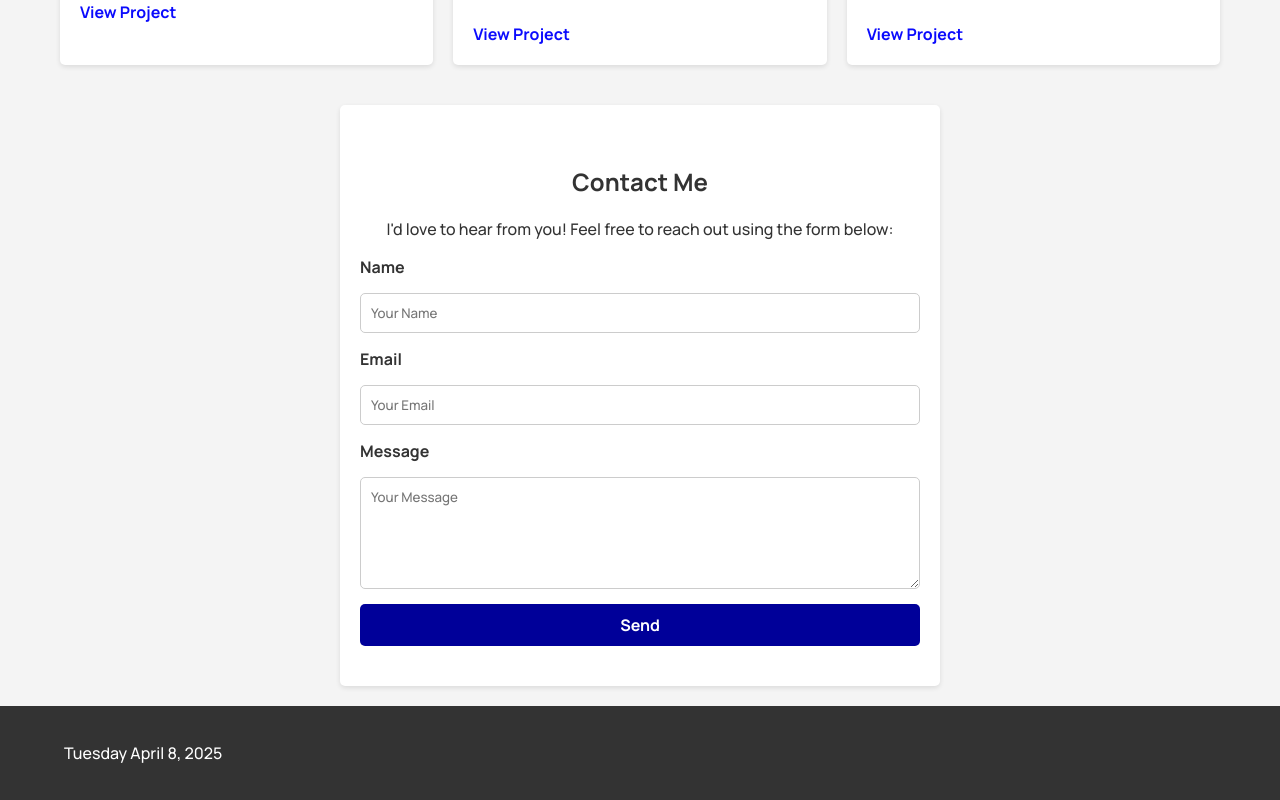
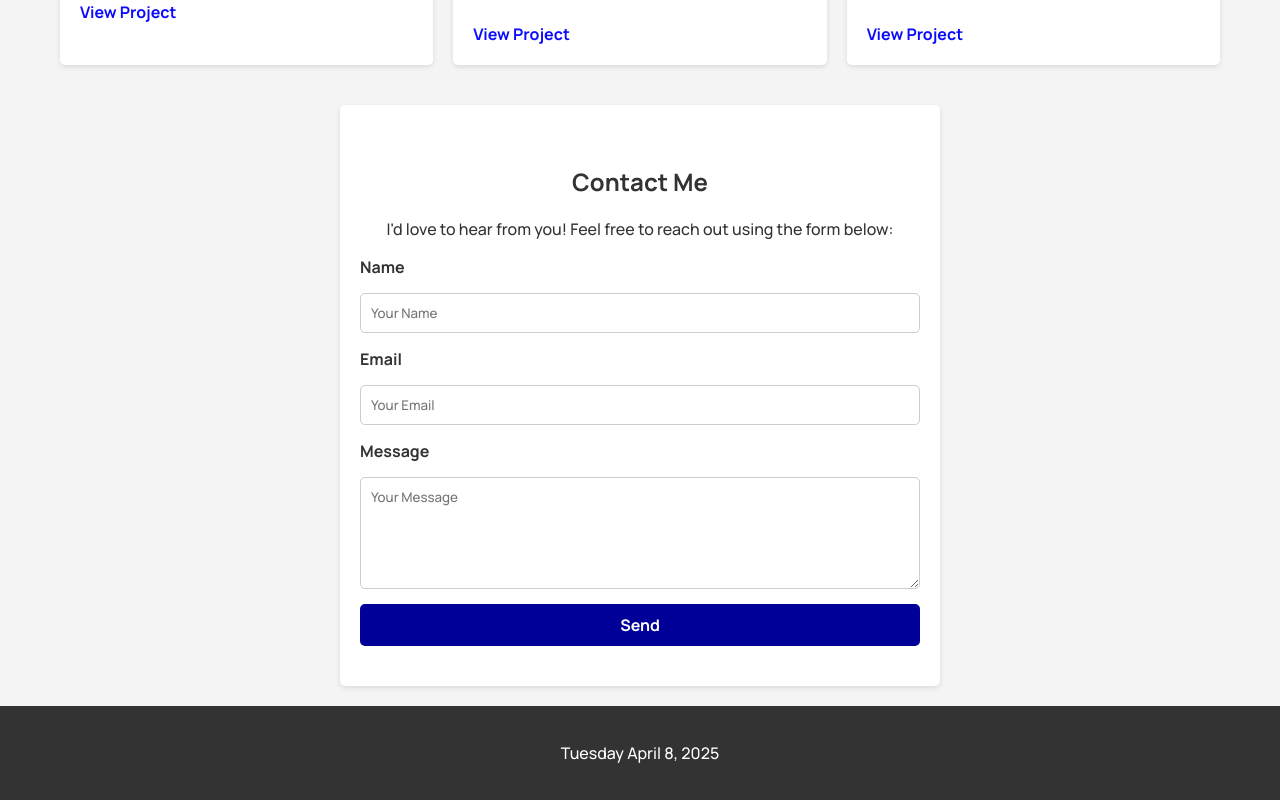
Before and after one commit to kironroy/kironroy-react, a React (Create React App) app: page / in a window 1280 px wide. Shown: the part 1767-2567 px from the top of the page. Built offline with nearby package versions, Linux system fonts and the light colour scheme.

Commit message:
Footer
- footer in center

```diff
--- a/src/Footer.css
+++ /dev/null
@@ -1,16 +0,0 @@
-.footer {
-  background: #333;
-  color: #fff;
-  padding: 20px 0;
-  text-align: center;
-}
-
-.footer .container {
-  width: 90%;
-  margin: 0 auto;
-}
-
-.footer p {
-  margin: 0;
-  font-size: 1rem;
-}
--- a/src/components/Footer.css
+++ b/src/components/Footer.css
@@ -2,7 +2,7 @@
   background: #333;
   color: #fff;
   padding: 20px 0;
-  text-align: left;
+  text-align: center;
   margin-top: 20px; /* Adjust as needed */
 }
 
```
